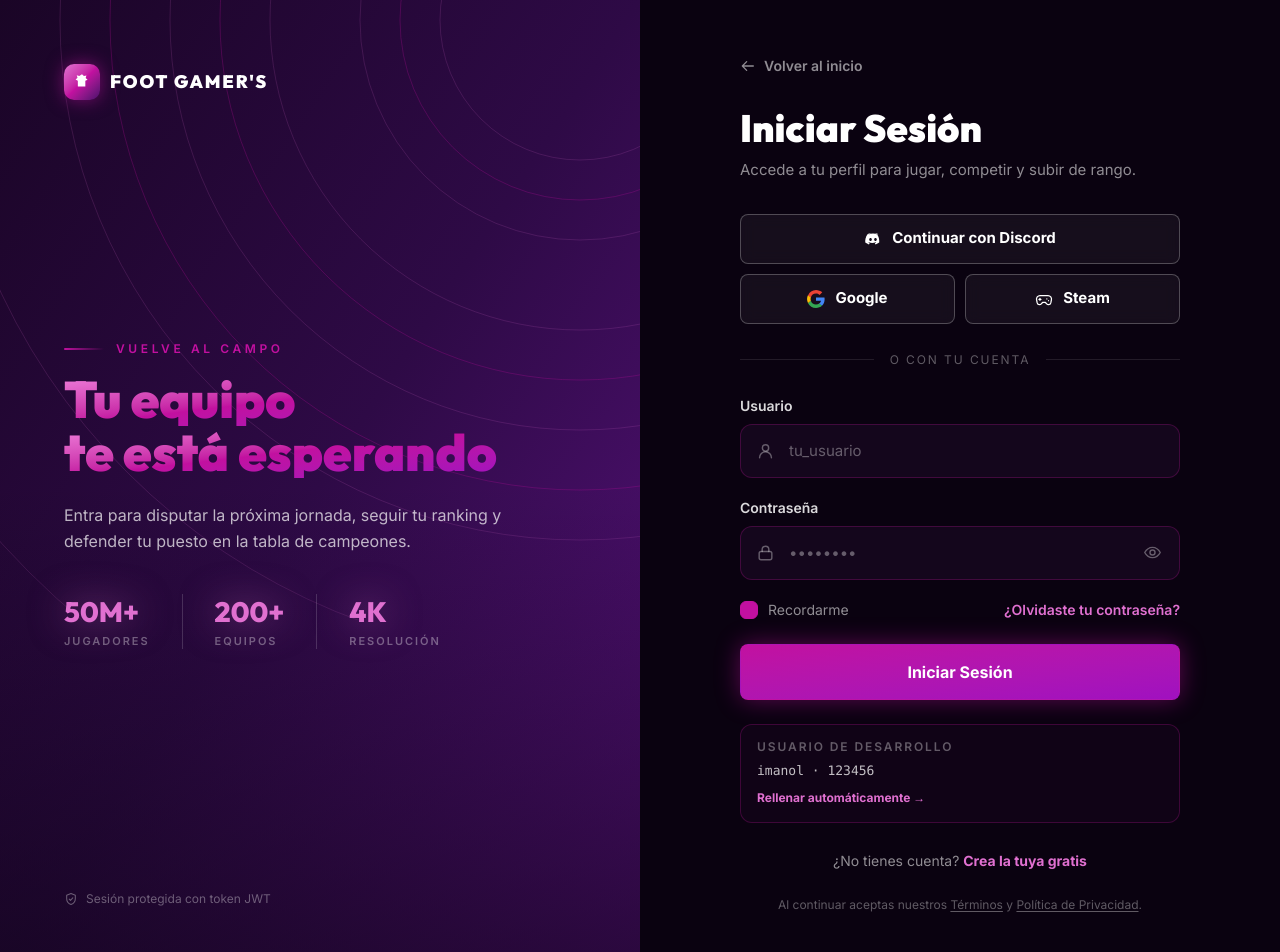
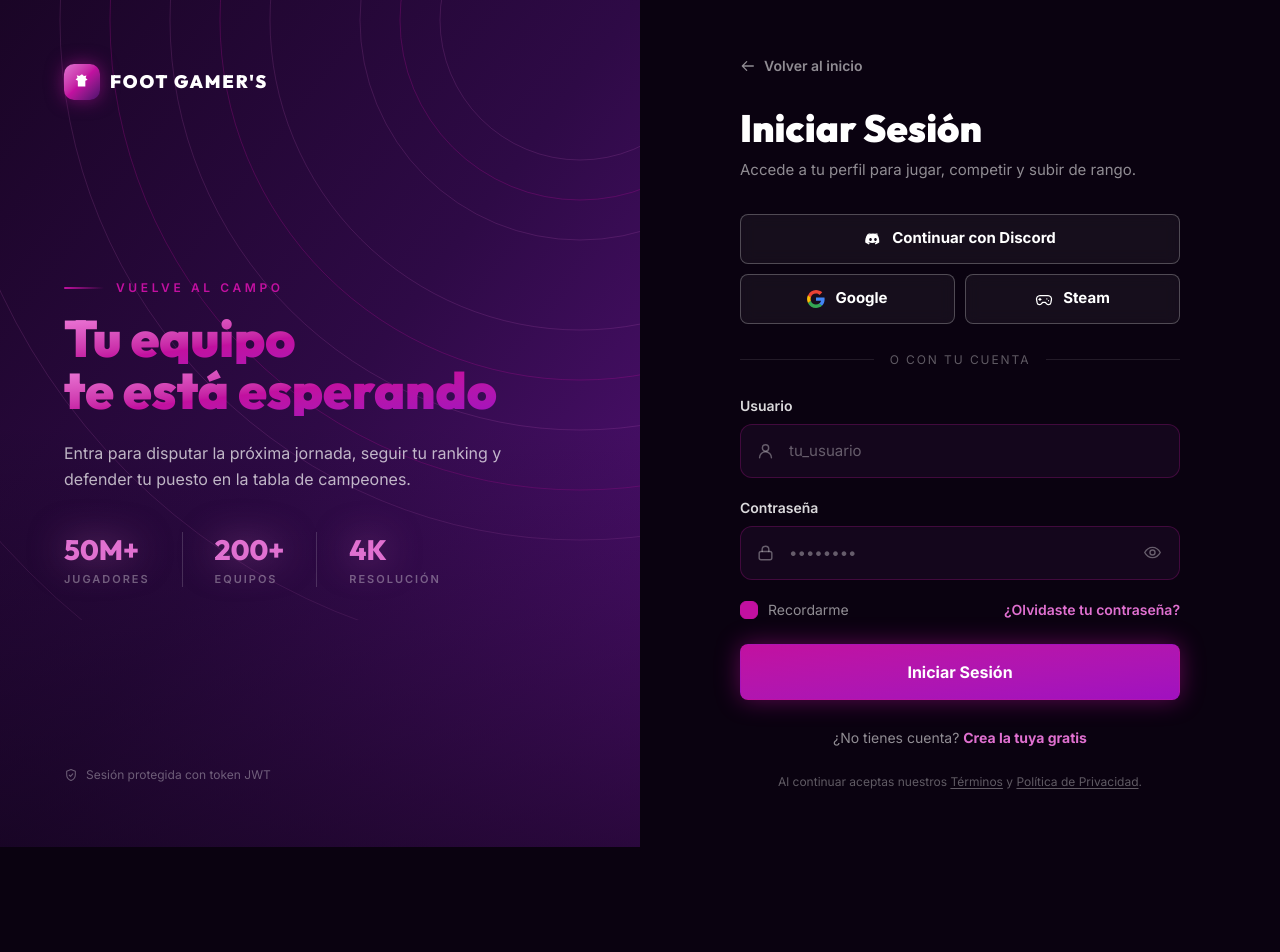
Before and after one commit to ImanolLeon/foot-gamers-fronted, a React (Vite) app: page /login in a window 1280 px wide. Shown: the top 952 px of the page. After the commit the page ends 847 px from the top, so only its background shows below. Built offline with nearby package versions, Linux system fonts and the light colour scheme; no server answers.

Commit message:
Se solucionó problemas de verificación

```diff
--- a/src/pages/Login.tsx
+++ b/src/pages/Login.tsx
@@ -376,24 +376,6 @@ export function Login() {
             </button>
           </form>
 
-          {/* Credenciales del usuario semilla del backend */}
-          <div className="mt-6 rounded-xl border border-line bg-surface/60 px-4 py-3.5">
-            <p className="text-xs font-semibold tracking-[0.16em] text-ink-3 uppercase">
-              Usuario de desarrollo
-            </p>
-            <p className="mt-1.5 font-mono text-[13px] text-white/75">
-              {USUARIO_DEV.username} · {USUARIO_DEV.contrasena}
-            </p>
-            <button
-              type="button"
-              onClick={fillDemo}
-              disabled={pending}
-              className="mt-2.5 text-xs font-bold text-pink transition duration-300 ease-out hover:text-magenta disabled:opacity-50"
-            >
-              Rellenar automáticamente →
-            </button>
-          </div>
-
           <p className="mt-7 text-center text-sm text-ink-2">
             ¿No tienes cuenta?{' '}
             <button
```
